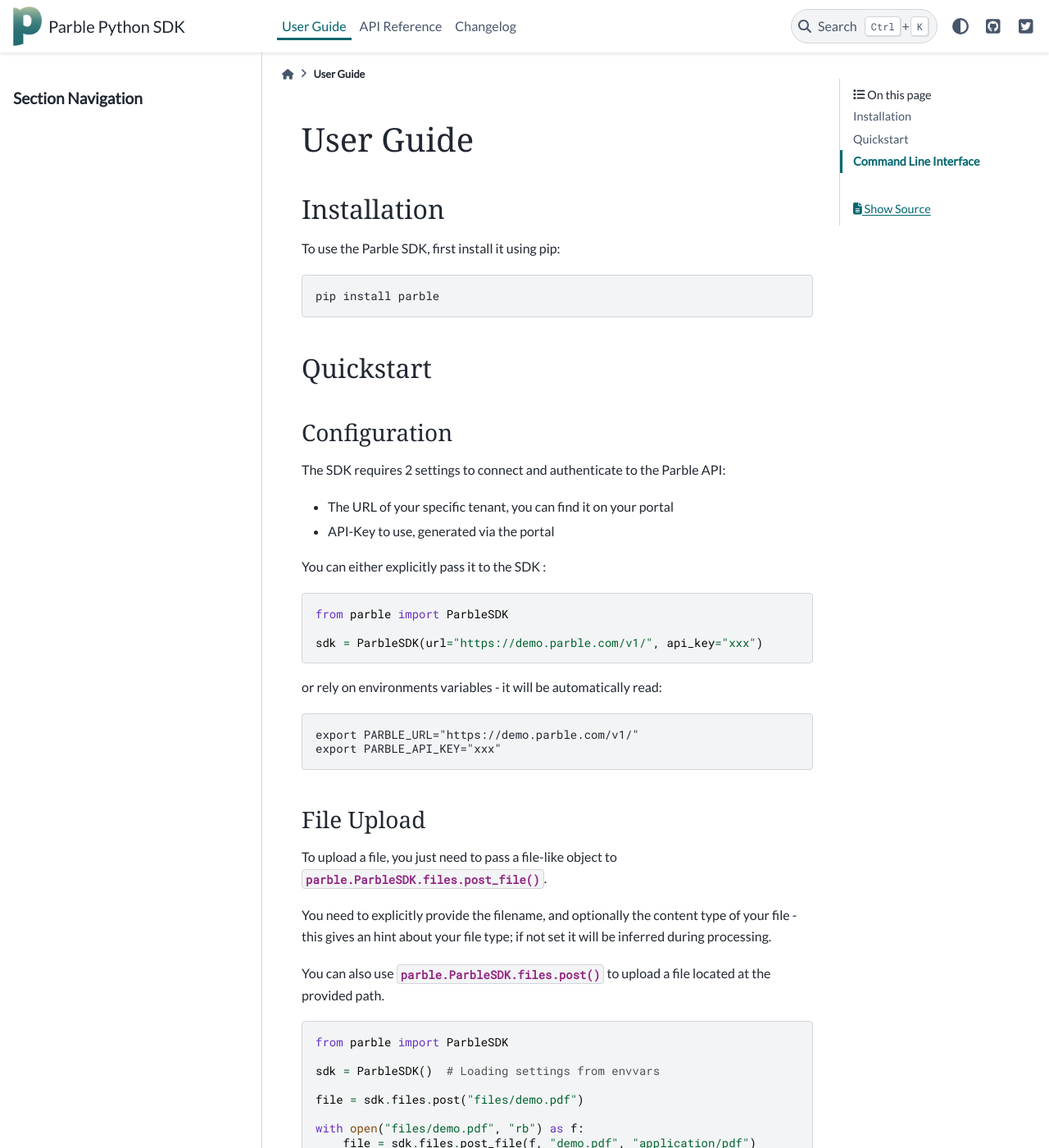
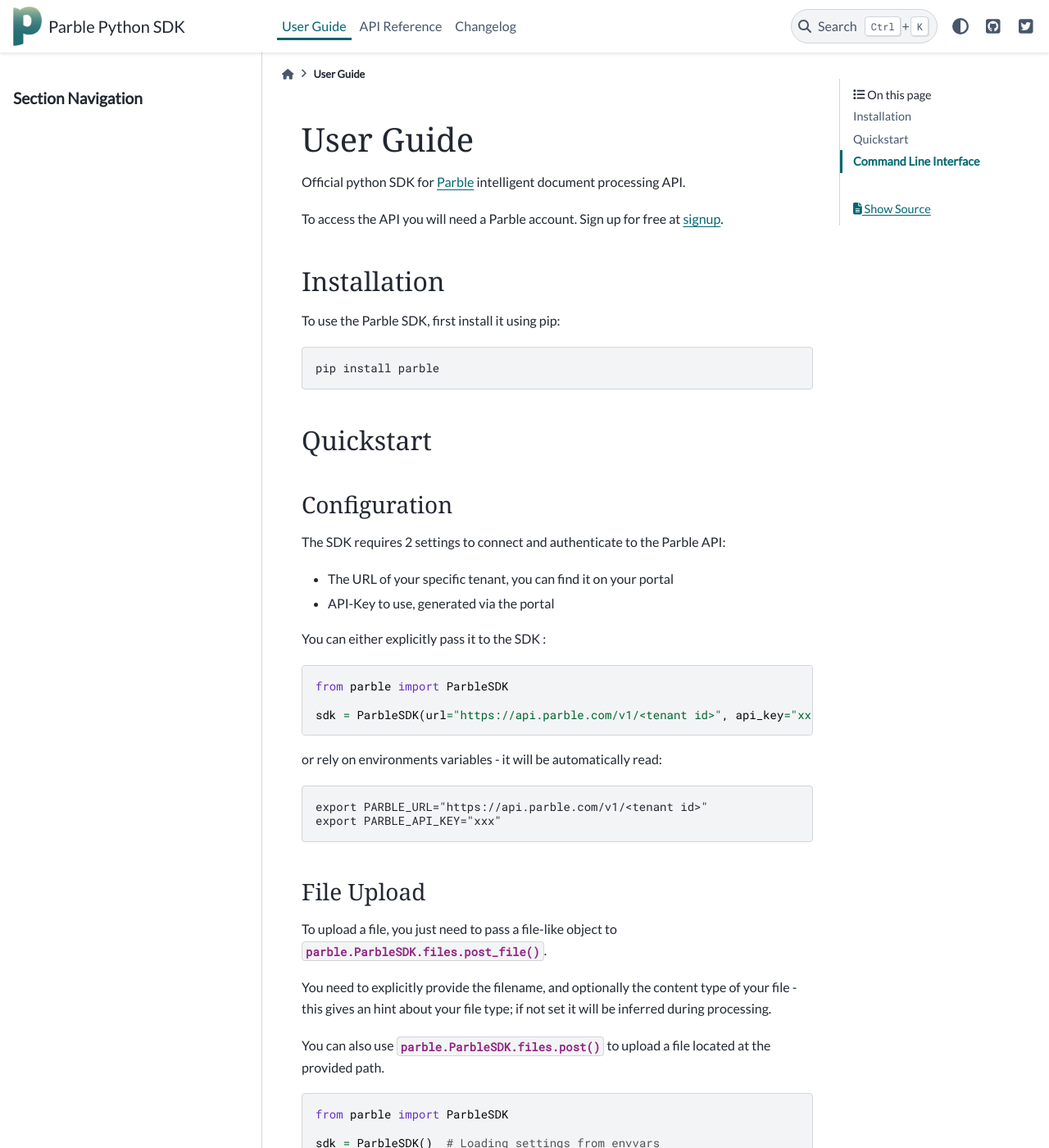
Before and after one commit to parblelabs/parble-python, a Sphinx documentation site: the page built from docs/user_guide.rst, in a window 1280 px wide and 1400 px high. Shown: the whole window at 82% size. Built offline with Sphinx 7.4.7 and the PyData theme 0.15.4, drawn with Linux system fonts in a browser that asks for light colours; some web fonts are replaced; the version number could not be read and is left out; some of the changed text lies outside the part shown.

Commit message:
doc(DEV-11085): improve documentation

```diff
--- a/docs/user_guide.rst
+++ b/docs/user_guide.rst
@@ -1,5 +1,9 @@
 User Guide
 ==========
+
+Official python SDK for `Parble <https://parble.com/home>`_ intelligent document processing API.
+
+To access the API you will need a Parble account. Sign up for free at `signup <https://parble.com/signup>`_.
 
 Installation
 ------------
@@ -27,15 +31,14 @@
 
     from parble import ParbleSDK
 
-    sdk = ParbleSDK(url="https://demo.parble.com/v1/", api_key="xxx")
-
+    sdk = ParbleSDK(url="https://api.parble.com/v1/<tenant id>", api_key="xxx")
 
 
 or rely on environments variables - it will be automatically read:
 
 .. code-block:: console
 
-    export PARBLE_URL="https://demo.parble.com/v1/"
+    export PARBLE_URL="https://api.parble.com/v1/<tenant id>"
     export PARBLE_API_KEY="xxx"
 
 File Upload
@@ -74,7 +77,7 @@
 
 .. code-block:: console
 
-    export PARBLE_URL="https://demo.parble.com/v1/"
+    export PARBLE_URL="https://api.parble.com/v1/<tenant id>"
     export PARBLE_API_KEY="xxx"
     parble file upload Invoice.pdf
 
```
Also changed, not shown: 3 other files.
